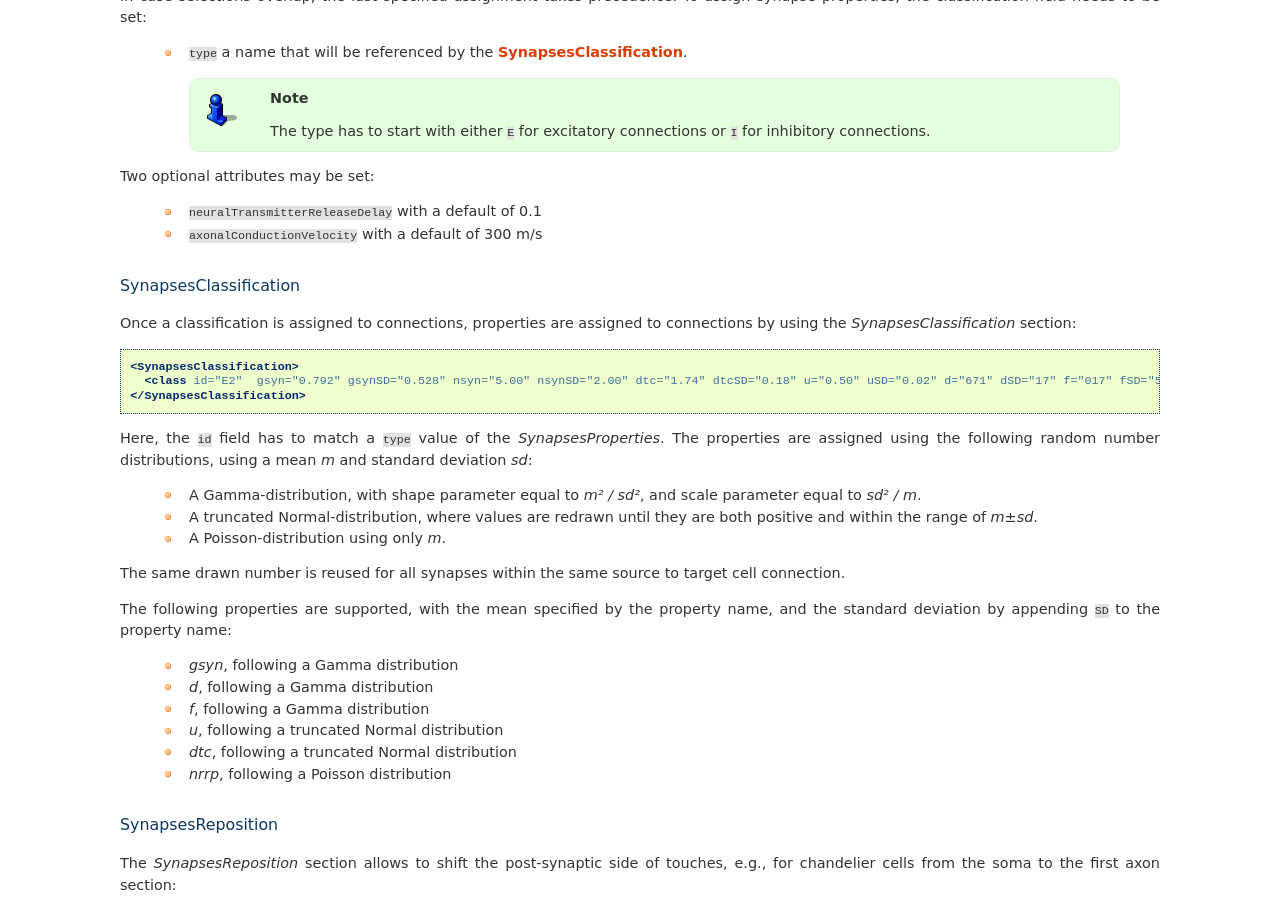
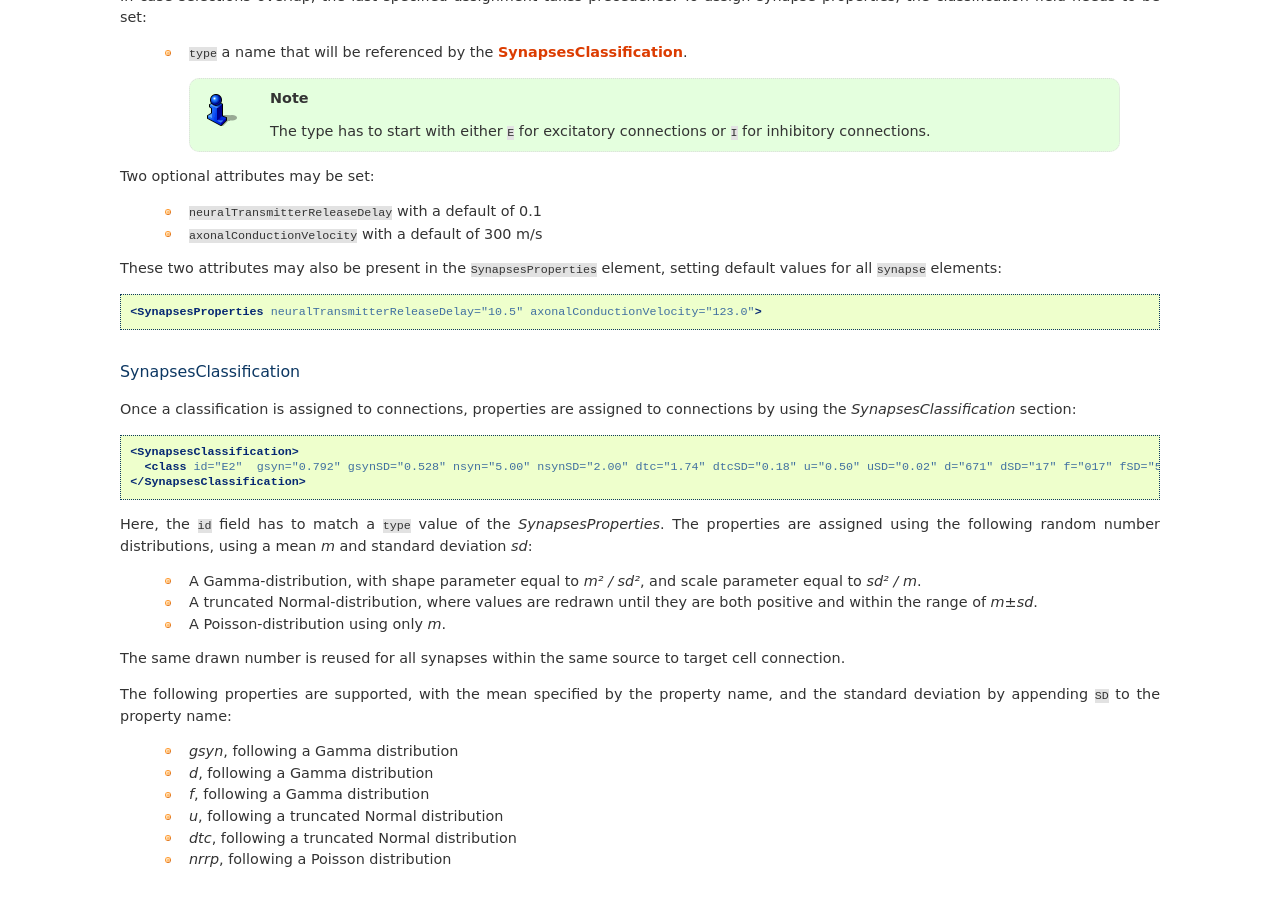
Before and after one commit to BlueBrain/sonata-extension, a Sphinx documentation site: the page built from source/recipe.rst, in a window 1280 px wide and 900 px high, scrolled down 3104 px. Built offline with Sphinx 7.4.7, drawn with Linux system fonts in a browser that asks for light colours.

Commit message:
recipe: add latest Spykfunc modifications.
Should be en-par with C++ Functionalizer now.

Change-Id: If90e6e086e8be46b06311024f30a9e1b1675bb9e

```diff
--- a/source/recipe.rst
+++ b/source/recipe.rst
@@ -196,6 +196,11 @@ Two optional attributes may be set:
  - ``neuralTransmitterReleaseDelay`` with a default of 0.1
  - ``axonalConductionVelocity`` with a default of 300 m/s
 
+These two attributes may also be present in the ``SynapsesProperties``
+element, setting default values for all ``synapse`` elements::
+
+    <SynapsesProperties neuralTransmitterReleaseDelay="10.5" axonalConductionVelocity="123.0">
+
 SynapsesClassification
 ~~~~~~~~~~~~~~~~~~~~~~
 
```
